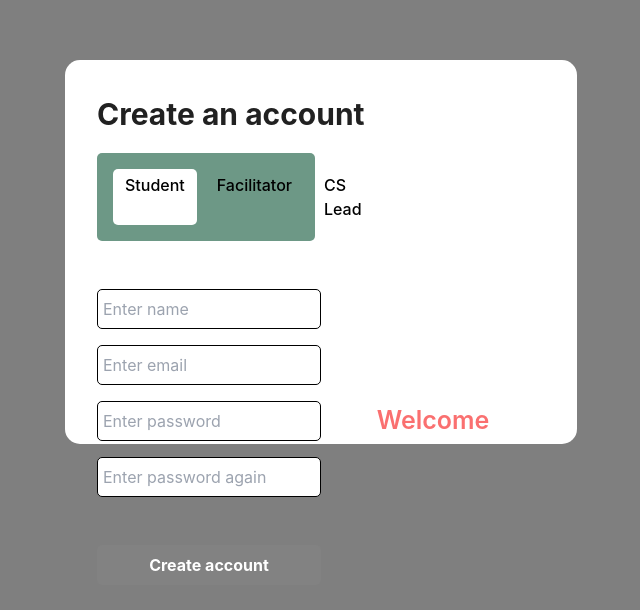
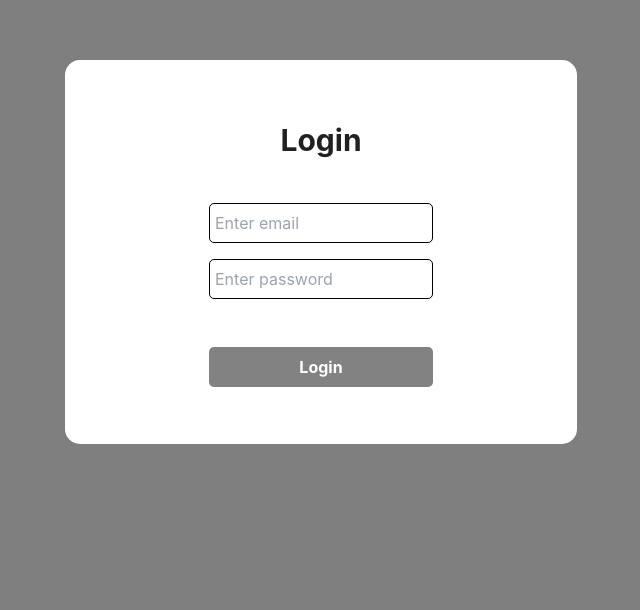
Before and after one commit to Lekipising/manageX, a Next.js app: page / in a window 1280 px wide. Shown: the part 148-758 px from the top of the page, without its empty margins (319-959 px from the left). Built offline with nearby package versions, Linux system fonts and the light colour scheme.

Commit message:
feat: create login form and login API

```diff
--- a/components/login.tsx
+++ b/components/login.tsx
@@ -1,28 +1,87 @@
-import React from "react";
+import axios from "axios";
+import React, { useState } from "react";
 
 export default function LoginForm() {
+  const [email, setEmail] = useState("");
+  const [emailValid, setEmailValid] = useState(false);
+  const [password, setPassword] = useState("");
+
+  const validateEmail = (email: string) => {
+    const emailRegex = /^[^\s@]+@[^\s@]+\.[^\s@]+$/;
+    setEmailValid(emailRegex.test(email));
+  };
+
+  const [loading, setLoading] = useState(false);
+
+  const resetForm = () => {
+    setEmail("");
+    setPassword("");
+  };
+
+  const submitForm = async () => {
+    const userObj = {
+      email,
+      password,
+    };
+    try {
+      setLoading(true);
+      const res = await axios.post("/api/users/login", userObj);
+      console.log(res);
+      setLoading(false);
+      resetForm();
+    } catch (error) {
+      console.log(error);
+      setLoading(false);
+    }
+  };
+
   return (
     <div className="fixed inset-0 z-[100] flex items-center justify-center bg-black/50 backdrop-blur-sm">
-      <div className="bg-white w-[50vw] h-[50vw]">
-        <h1>Login</h1>
-        <form>
-          <div>
+      <div className="w-[40vw] h-[30vw] rounded-[15px] p-8 flex flex-col gap-4 bg-white justify-center items-center">
+        <h1 className="text-[#212121] font-bold text-[30px]">Login</h1>
+        <form className="flex flex-col gap-4 w-1/2 mt-6">
+          <div className="w-full">
             <input
               type="text"
               name="email"
               id="email"
+              className={`w-full ${
+                !emailValid &&
+                email.length > 0 &&
+                "border-red-500 focus:border-red-500"
+              }`}
               placeholder="Enter email"
+              value={email}
+              onChange={(e) => {
+                validateEmail(e.target.value);
+                setEmail(e.target.value);
+              }}
+              required
             />
           </div>
-          <div>
+          <div className="w-full">
             <input
+              className="w-full"
               type="password"
               name="password"
               id="password"
+              value={password}
+              onChange={(e) => setPassword(e.target.value)}
               placeholder="Enter password"
+              required
+              minLength={8}
             />
           </div>
-          <button>Login</button>
+          <button
+            disabled={!email || !password || !emailValid || loading}
+            onClick={(e) => {
+              e.preventDefault();
+              submitForm();
+            }}
+            className="disabled:bg-[#828282] bg-[#FA7070] mt-8 text-white px-8 py-2 font-bold rounded-[5px] w-full"
+          >
+            Login
+          </button>
         </form>
       </div>
     </div>
--- a/components/signup.tsx
+++ b/components/signup.tsx
@@ -188,6 +188,7 @@ export default function SignUpForm() {
                 required
                 onFocus={() => setShowPasswordRequirements(true)}
                 onBlur={() => setShowPasswordRequirements(false)}
+                minLength={8}
               />
             </div>
             <div className="w-full">
@@ -204,6 +205,7 @@ export default function SignUpForm() {
                 value={confirmPassword}
                 onChange={(e) => setConfirmPassword(e.target.value)}
                 required
+                minLength={8}
               />
             </div>
             <button
--- /dev/null
+++ b/pages/api/users/login.ts
@@ -0,0 +1,30 @@
+import { NextApiRequest, NextApiResponse } from 'next'
+import prisma from '../../../lib/prisma'
+
+const handler = async (req: NextApiRequest, res: NextApiResponse) => {
+    // request to receive login data
+    const { email, password } = req.body;
+    try {
+        // find user
+        const user = await prisma.user.findUnique({
+            where: {
+                email
+            }
+        });
+        // check if user exists
+        if (!user) {
+            return res.status(400).json({ message: 'User does not exist' });
+        }
+        // check if password matches
+        if (user.password !== password) {
+            return res.status(400).json({ message: 'Invalid credentials' });
+        }
+        // return user
+        res.status(200).json(user);
+    }
+    catch (err: any) {
+        res.status(500).json({ statusCode: 500, message: err.message })
+    }
+}
+
+export default handler
--- a/pages/index.tsx
+++ b/pages/index.tsx
@@ -1,6 +1,7 @@
 import axios from "axios";
 import Image from "next/image";
 import { useEffect, useState } from "react";
+import LoginForm from "../components/login";
 import SignUpForm from "../components/signup";
 import ViewRequests from "../components/viewRequests";
 
@@ -37,7 +38,7 @@ export default function Home() {
         </>
       ) : (
         <div>
-          <SignUpForm />
+          <LoginForm />
         </div>
       )}
     </main>
```
Also changed, not shown: components/request.tsx (renamed from components/request.jsx).
